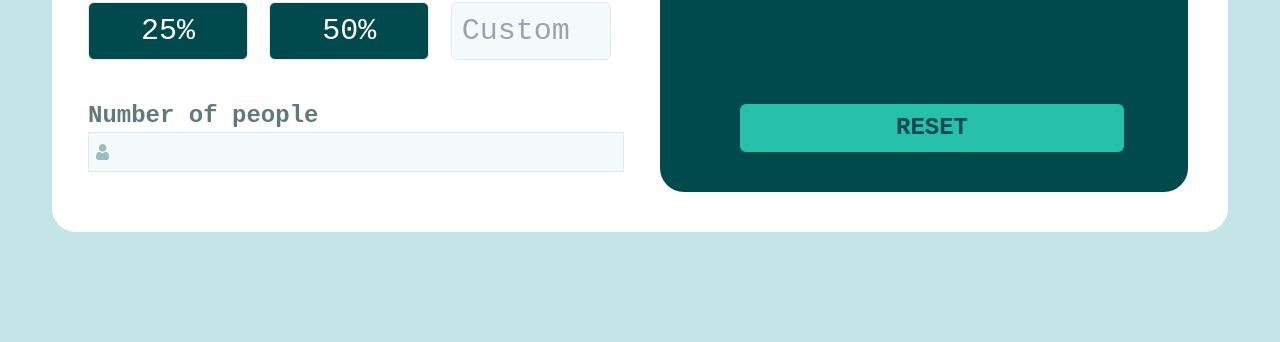
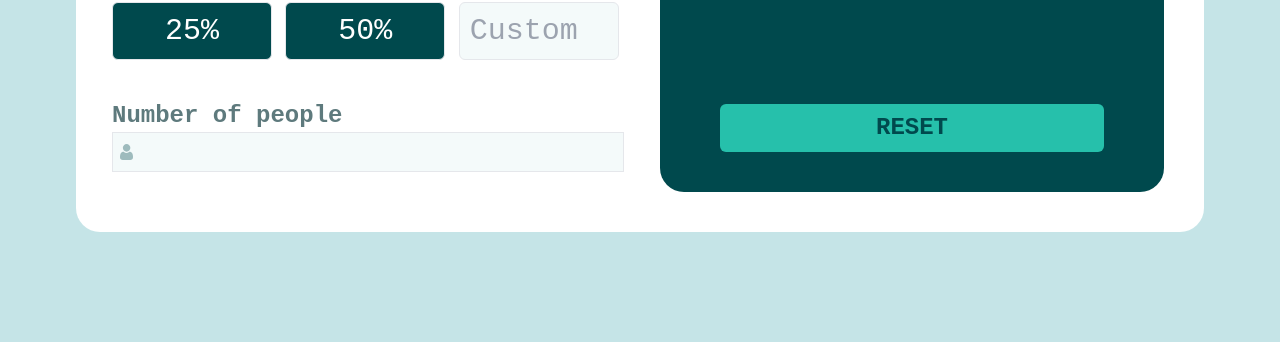
Before and after one commit to Kennedy1-svg/KenTipCalculator, a plain HTML site: page index.html in a window 1280 px wide. Shown: the part 458-800 px from the top of the page. Drawn offline with nearby package versions, Linux system fonts and the light colour scheme.

Commit message:
Reset button adjusted

```diff
--- a/index.html
+++ b/index.html
@@ -112,8 +112,12 @@
             <div class="billper text-strong-cyan font-bold text-2xl lg:text-6xl">$0.00</div>
         </div>
 
+        <div class="flex justify-center">
+          <input type="submit" class="reset  rounded-md font-bold w-56 bg-strong-cyan text-center text-very-dark-cyan p-2  lg:p-2 lg:mx-5 lg:mt-20 lg:w-96 lg:h-70" value="RESET">
 
-        <input type="submit" class="reset rounded-md font-bold w-52 bg-strong-cyan text-center text-very-dark-cyan p-2 mx-10 lg:mt-20 lg:w-96 lg:h-70" value="RESET">
+        </div>
+
+
       </section>
 
     </main>
@@ -124,6 +128,6 @@
 
 
 
-    <script src="console.js"></script>
+    <script src="index.js"></script>
 </body>
 </html>
```
Also changed, not shown: index.js (renamed from console.js).
